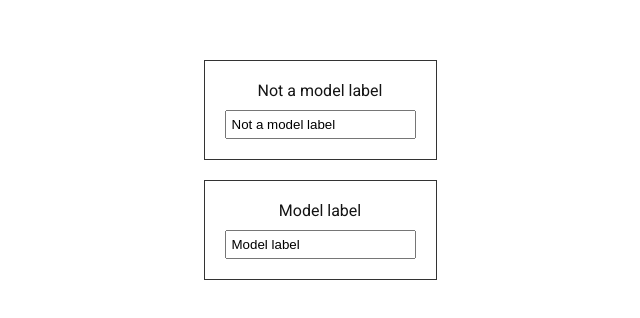
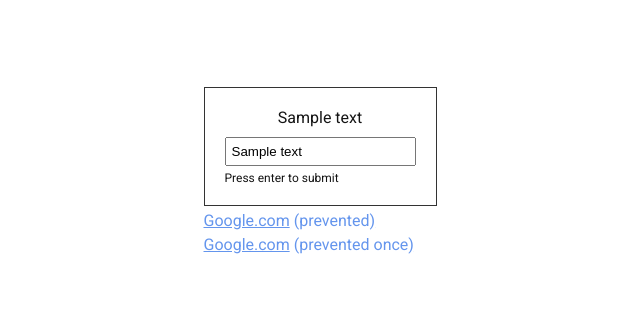
Before and after one commit to littlesekii/relearning-vue, a Vue app: page / in a window 1280 px wide. Shown: the part 230-548 px from the top of the page, without its empty margins (320-960 px from the left). Built offline with nearby package versions, Linux system fonts and the light colour scheme.

Commit message:
feat.: added EventModifiers component examples

```diff
--- /dev/null
+++ b/src/components/EventModifiers.vue
@@ -0,0 +1,109 @@
+/**
+* Author: Davi Bacalhau (littlesekii)
+* Purpose: Understand and use Vue 3 event modifiers.
+*
+**/
+
+<script setup>
+import { ref } from 'vue';
+
+const label = ref("Sample text");
+const labelModel = ref(label.value);
+
+const linkHint = ref("This link sends to google.com, but its prevented to do so...");
+const linkHintOnce = ref("This link sends to google.com, but its prevented once...");
+
+function updateLabel() {
+	label.value = labelModel.value;
+}
+
+function alertEasterEgg() {
+	alert('you found an easteregg')
+}
+
+</script>
+
+<template>
+	<main @click="alertEasterEgg">
+
+		<!-- the .stop means the click wont be propagating to main element, -->
+		<div @click.stop class="container">
+			<p>{{ label }}</p>
+			<input
+				type="text"
+				v-model="labelModel"
+				@keyup.enter="updateLabel"
+			>
+			<span>Press enter to submit</span>
+		</div>
+
+		<!-- event modifiers can also be stacked like those exemples below -->
+		<a
+			href="https://google.com/"
+			:title="linkHint"
+			@click.stop.prevent="
+				labelModel = 'you can\'t';
+				updateLabel();
+			"
+		>
+			Google.com<span> (prevented)</span>
+		</a>
+
+		<a
+			href="https://google.com/"
+			:title="linkHintOnce"
+			@click.stop.prevent.once="
+				labelModel = 'you can now!';
+				updateLabel();
+			"
+		>
+			Google.com<span> (prevented once)</span>
+		</a>
+	</main>
+</template>
+
+<style scoped>
+main {
+	display: flex;
+	flex-direction: column;
+
+	height: auto;
+}
+
+main a {
+	color: cornflowerblue;
+	margin-top: 5px;
+	align-self: flex-start;
+}
+
+main a span {
+	text-decoration: underline;
+	text-decoration-color: var(--color-background);
+}
+
+.container {
+	padding: 20px;
+	display: flex;
+	flex-direction: column;
+
+	justify-content: center;
+	align-items: center;
+
+	border: 1px solid var(--black-light);
+}
+
+.container p {
+	margin-bottom: 10px;
+}
+
+.container input {
+	padding: 5px;
+}
+
+.container span {
+	margin-top: 5px;
+	font-size: 9pt;
+
+	align-self: flex-start;
+}
+</style>
--- a/src/views/HomeView.vue
+++ b/src/views/HomeView.vue
@@ -6,6 +6,7 @@ import LifecycleHooks from '@/components/LifecycleHooks.vue';
 import Reactivity from '@/components/Reactivity.vue';
 import DirectiveEvents from '@/components/Directives/DirectiveEvents.vue';
 import DirectiveVModel from '@/components/Directives/DirectiveVModel.vue';
+import EventModifiers from '@/components/EventModifiers.vue';
 </script>
 
 <template>
@@ -15,5 +16,6 @@ import DirectiveVModel from '@/components/Directives/DirectiveVModel.vue';
   <!-- <DirectiveConditional /> -->
   <!-- <DirectiveVBind /> -->
   <!-- <DirectiveEvents /> -->
-  <DirectiveVModel />
+  <!-- <DirectiveVModel /> -->
+  <EventModifiers />
 </template>
```
